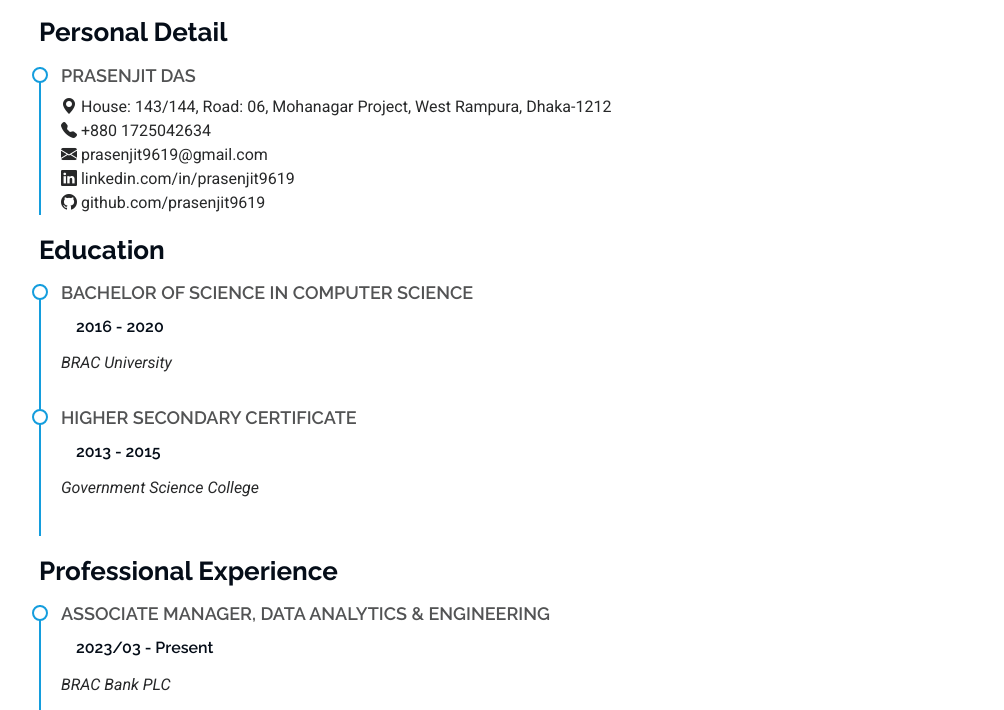
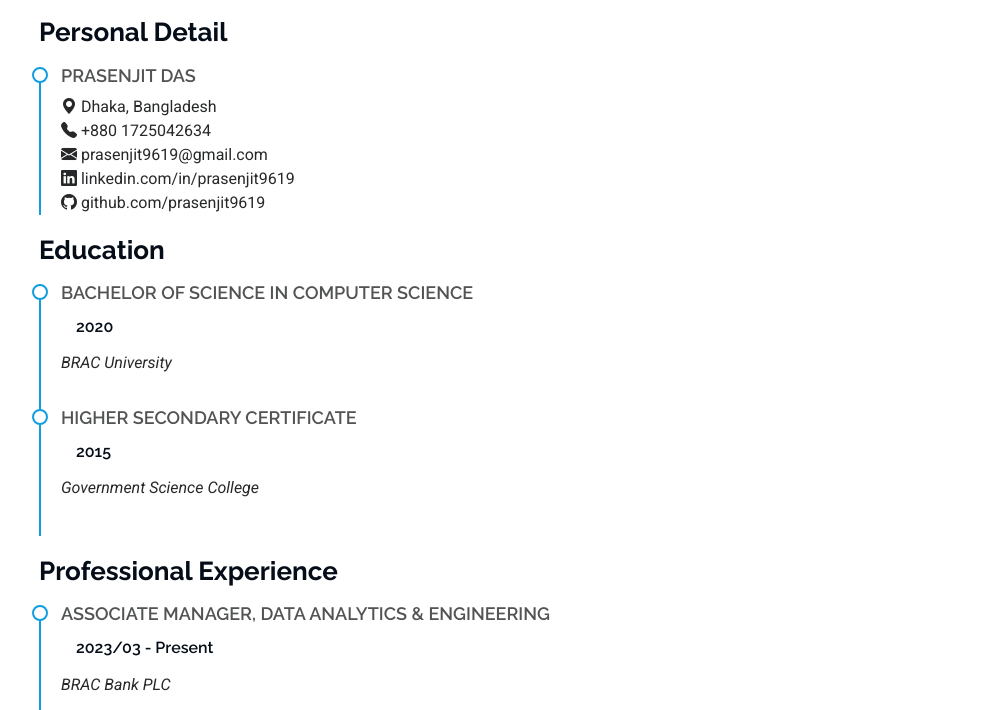
Before and after one commit to prasenjit9619/portfolio, a plain HTML site: page index.html in a window 1280 px wide. Shown: the part 1073-1783 px from the top of the page, without its empty margins (273-1277 px from the left). Drawn offline with Linux system fonts and the light colour scheme.

Commit message:
Deploying to gh-pages from @ prasenjit9619/portfolio@96a71e17130e6c43c36bfe5b45ec0325db1ae85b 🚀

```diff
--- a/index.html
+++ b/index.html
@@ -182,7 +182,7 @@
 
             <div class="resume-item pb-0">
               <h4>Prasenjit Das</h4>
-                <p><i class="bi bi-geo-alt-fill"></i> House: 143/144, Road: 06, Mohanagar Project, West Rampura, Dhaka-1212
+                <p><i class="bi bi-geo-alt-fill"></i> Dhaka, Bangladesh
                   <br><i class="bi bi-telephone-fill"></i> +880 1725042634
                   <br><i class="bi bi-envelope-fill"></i> prasenjit9619@gmail.com
                   <br><i class="bi bi-linkedin"></i> linkedin.com/in/prasenjit9619
@@ -194,13 +194,13 @@
             <h3 class="resume-title">Education</h3>
             <div class="resume-item">
               <h4>Bachelor of Science in Computer Science</h4>
-              <h5>2016 - 2020</h5>
+              <h5>2020</h5>
               <p><em>BRAC University</em></p>
             </div><!-- Edn Resume Item -->
 
             <div class="resume-item">
               <h4>Higher Secondary Certificate</h4>
-              <h5>2013 - 2015</h5>
+              <h5>2015</h5>
               <p><em>Government Science College</em></p>
             </div><!-- Edn Resume Item -->
           <!-- </div>
@@ -282,7 +282,7 @@
 
     <div class="container">
       <div class="copyright text-center">
-        <p>© 2024 Prasenjit Das</p>
+        <p>© 2025 Prasenjit Das</p>
         <!--<p>Total Visits: <span id="visitor-count">Loading...</span></p>-->
       </div>
 
```
